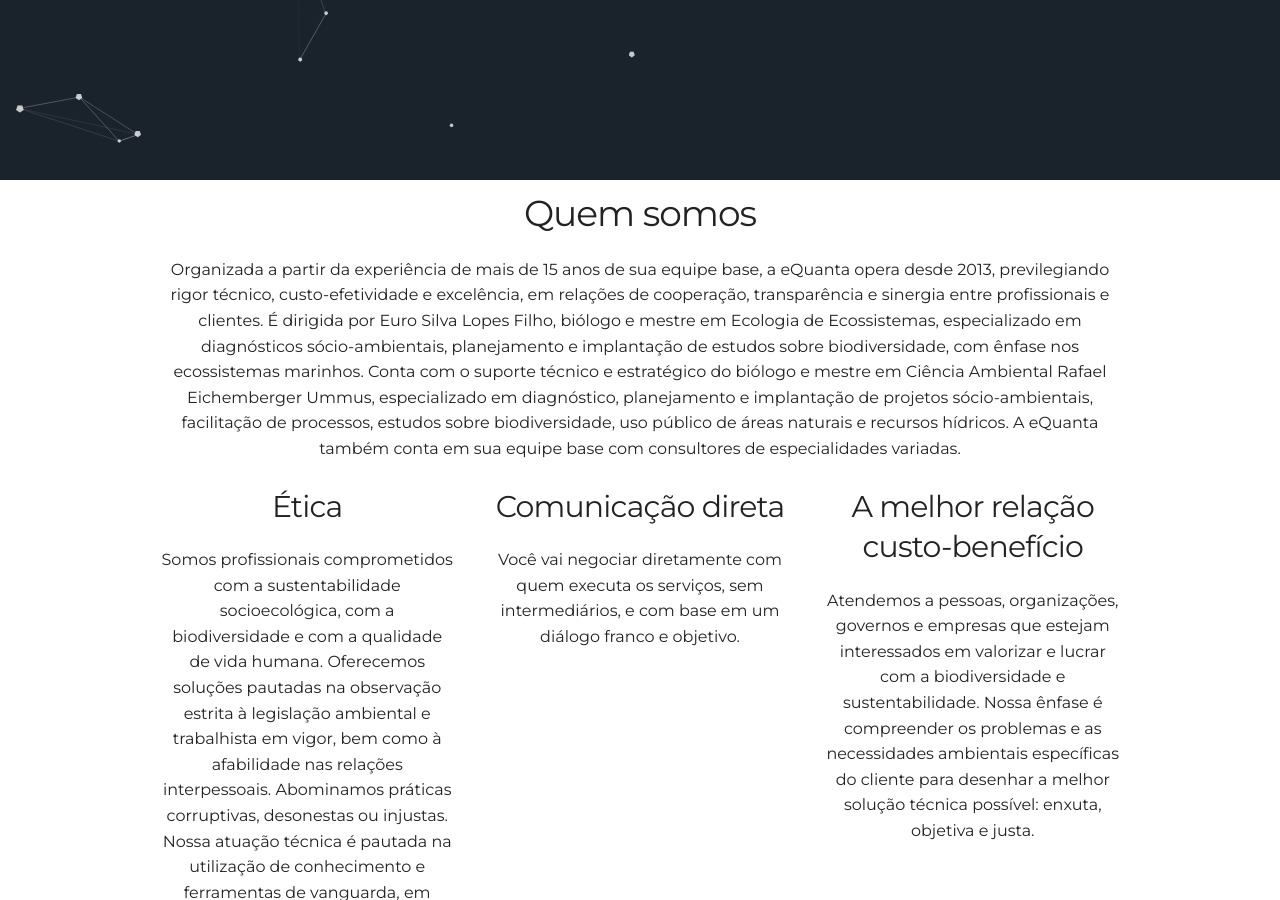
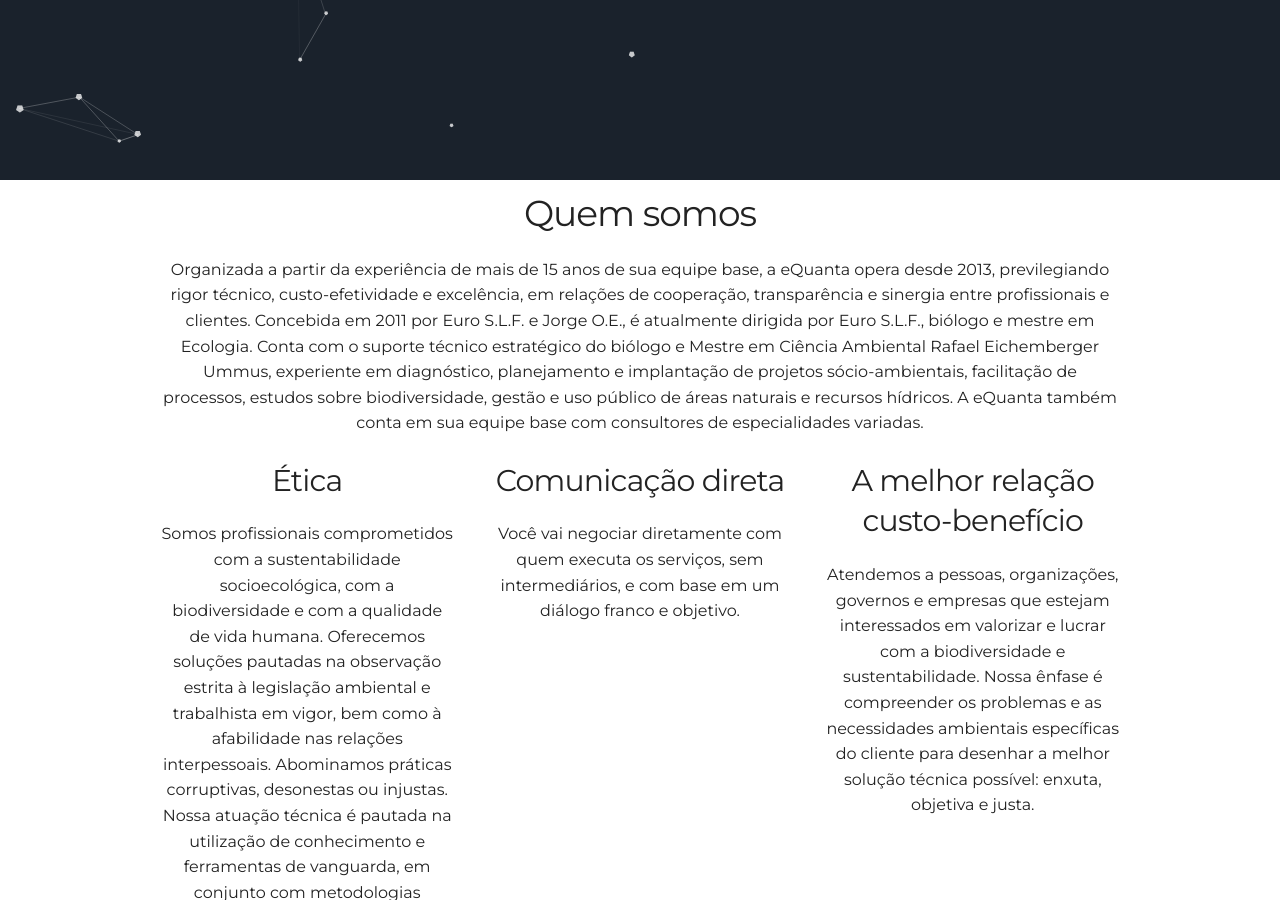
Before and after one commit to leroy1977/eQ1, a Jekyll site: the page built from index.html, in a window 1280 px wide and 900 px high, scrolled down 727 px. Built offline with Jekyll 4.4.1, drawn with Linux system fonts in a browser that asks for light colours.

Commit message:
Update _config.yml

```diff
--- a/_config.yml
+++ b/_config.yml
@@ -11,7 +11,7 @@
 
 # User settings
 username: eQuanta
-user_description: Organizada a partir da experiência de mais de 15 anos de sua equipe base, a eQuanta opera desde 2013, previlegiando rigor técnico, custo-efetividade e excelência, em relações de cooperação, transparência e sinergia entre profissionais e clientes. É dirigida por Euro Silva Lopes Filho, biólogo e mestre em Ecologia de Ecossistemas, especializado em diagnósticos sócio-ambientais, planejamento e implantação de estudos sobre biodiversidade, com ênfase nos ecossistemas marinhos. Conta com o suporte técnico e estratégico do biólogo e mestre em Ciência Ambiental Rafael Eichemberger Ummus, especializado em diagnóstico, planejamento e implantação de projetos sócio-ambientais, facilitação de processos, estudos sobre biodiversidade, uso público de áreas naturais e recursos hídricos. A eQuanta também conta em sua equipe base com consultores de especialidades variadas.
+user_description: Organizada a partir da experiência de mais de 15 anos de sua equipe base, a eQuanta opera desde 2013, previlegiando rigor técnico, custo-efetividade e excelência, em relações de cooperação, transparência e sinergia entre profissionais e clientes. Concebida em 2011 por Euro S.L.F. e Jorge O.E., é atualmente dirigida por Euro S.L.F., biólogo e mestre em Ecologia. Conta com o suporte técnico estratégico do biólogo e Mestre em Ciência Ambiental Rafael Eichemberger Ummus, experiente em diagnóstico, planejamento e implantação de projetos sócio-ambientais, facilitação de processos, estudos sobre biodiversidade, gestão e uso público de áreas naturais e recursos hídricos. A eQuanta também conta em sua equipe base com consultores de especialidades variadas.
 
 user_title: Diligentia laborat in omnis silvae et maria
 email: e.quanta.env@gmail.com
```
